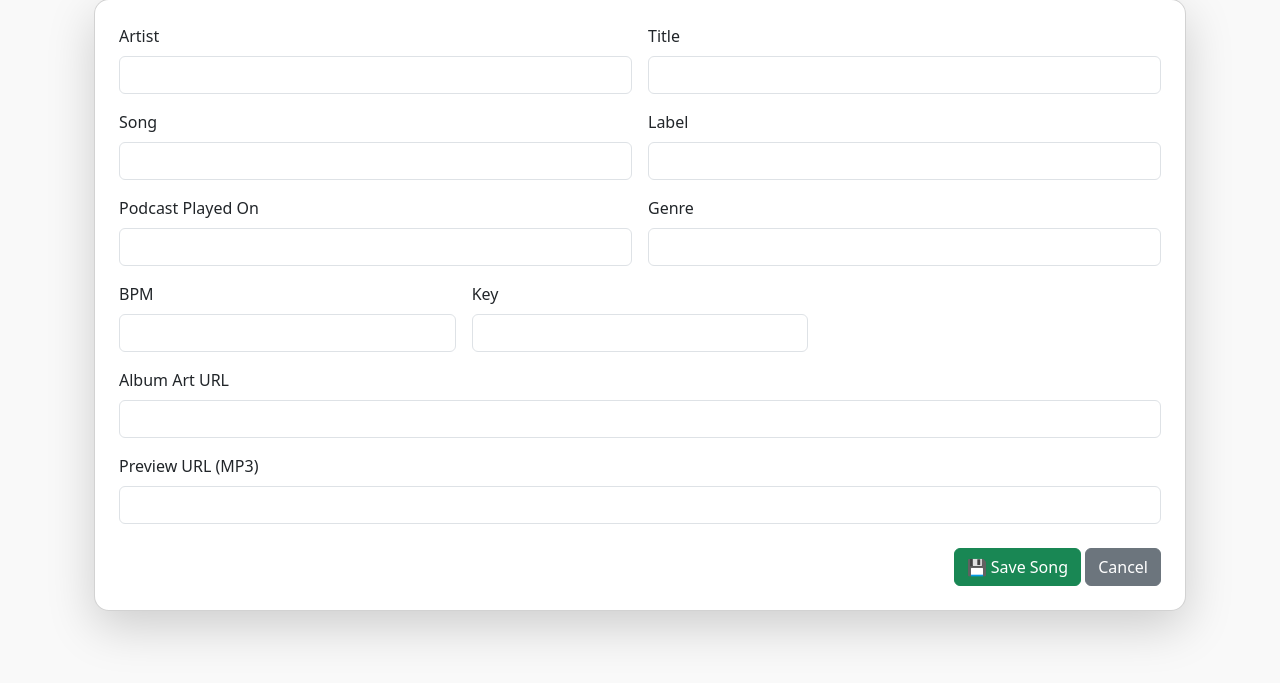
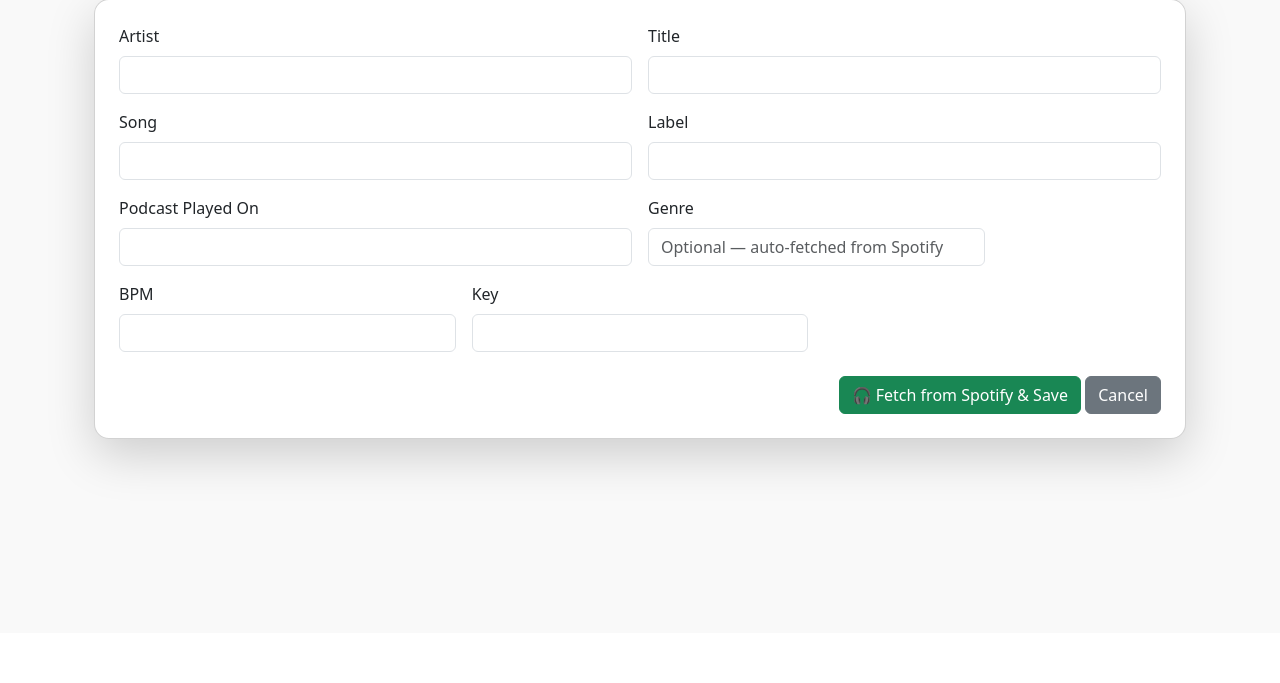
Before and after one commit to Superhans79/musicdb, a Flask app: page /add in a window 1280 px wide. Shown: the part 167-850 px from the top of the page. After the commit the page ends 646 px from the top, so only its background shows below. Run offline with Flask 3, Linux system fonts and the light colour scheme; some libraries are stand-ins or nearby versions.

Commit message:
add spotify fetch

```diff
--- a/app.py
+++ b/app.py
@@ -57,6 +57,15 @@ def search():
     conn.close()
     return render_template('index.html', songs=songs, query=query)
 
+import spotipy
+from spotipy.oauth2 import SpotifyClientCredentials
+
+# Initialize Spotify client
+sp = spotipy.Spotify(auth_manager=SpotifyClientCredentials(
+    client_id=os.getenv("SPOTIFY_CLIENT_ID"),
+    client_secret=os.getenv("SPOTIFY_CLIENT_SECRET")
+))
+
 @app.route('/add', methods=['GET', 'POST'])
 def add_song():
     if request.method == 'POST':
@@ -68,9 +77,29 @@ def add_song():
         genre = request.form['genre']
         bpm = request.form['bpm']
         song_key = request.form['song_key']
-        album_art_url = request.form['album_art_url']
-        preview_url = request.form['preview_url']
 
+        # --- Spotify lookup ---
+        album_art_url = None
+        preview_url = None
+
+        try:
+            query = f"{artist} {title}"
+            results = sp.search(q=query, type='track', limit=1)
+            tracks = results.get('tracks', {}).get('items', [])
+            if tracks:
+                track = tracks[0]
+                album_art_url = track['album']['images'][0]['url'] if track['album']['images'] else None
+                preview_url = track['preview_url']
+                if not genre and track['artists']:
+                    # Try to fetch artist genres (optional)
+                    artist_id = track['artists'][0]['id']
+                    artist_info = sp.artist(artist_id)
+                    if artist_info.get('genres'):
+                        genre = artist_info['genres'][0]
+        except Exception as e:
+            print("Spotify lookup failed:", e)
+
+        # --- Database insert ---
         conn = get_db_connection()
         cursor = conn.cursor()
         cursor.execute("""
@@ -80,7 +109,8 @@ def add_song():
         conn.commit()
         cursor.close()
         conn.close()
-        flash("✅ Song added successfully!", "success")
+
+        flash("✅ Song added successfully (Spotify data included)!", "success")
         return redirect(url_for('index'))
 
     return render_template('add.html')
--- a/templates/add.html
+++ b/templates/add.html
@@ -25,9 +25,9 @@
         <label class="form-label">Podcast Played On</label>
         <input type="text" name="podcast_played_on" class="form-control">
       </div>
-      <div class="col-md-6">
+      <div class="col-md-4">
         <label class="form-label">Genre</label>
-        <input type="text" name="genre" class="form-control">
+        <input type="text" name="genre" class="form-control" placeholder="Optional — auto-fetched from Spotify">
       </div>
       <div class="col-md-4">
         <label class="form-label">BPM</label>
@@ -37,18 +37,10 @@
         <label class="form-label">Key</label>
         <input type="text" name="song_key" class="form-control">
       </div>
-      <div class="col-md-12">
-        <label class="form-label">Album Art URL</label>
-        <input type="url" name="album_art_url" class="form-control">
-      </div>
-      <div class="col-md-12">
-        <label class="form-label">Preview URL (MP3)</label>
-        <input type="url" name="preview_url" class="form-control">
-      </div>
     </div>
 
     <div class="mt-4 text-end">
-      <button type="submit" class="btn btn-success">💾 Save Song</button>
+      <button type="submit" class="btn btn-success">🎧 Fetch from Spotify & Save</button>
       <a href="{{ url_for('index') }}" class="btn btn-secondary">Cancel</a>
     </div>
   </form>
```
